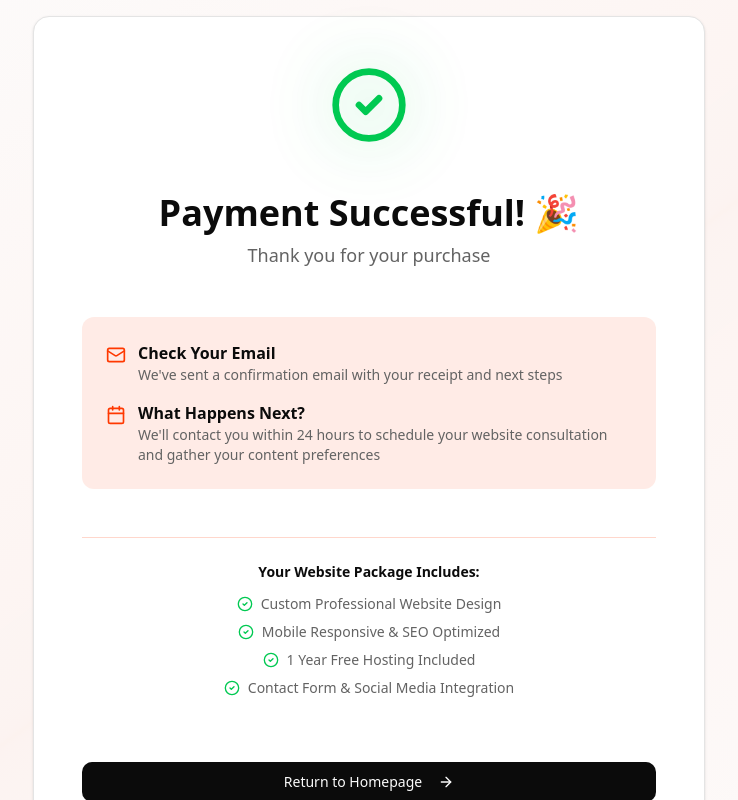
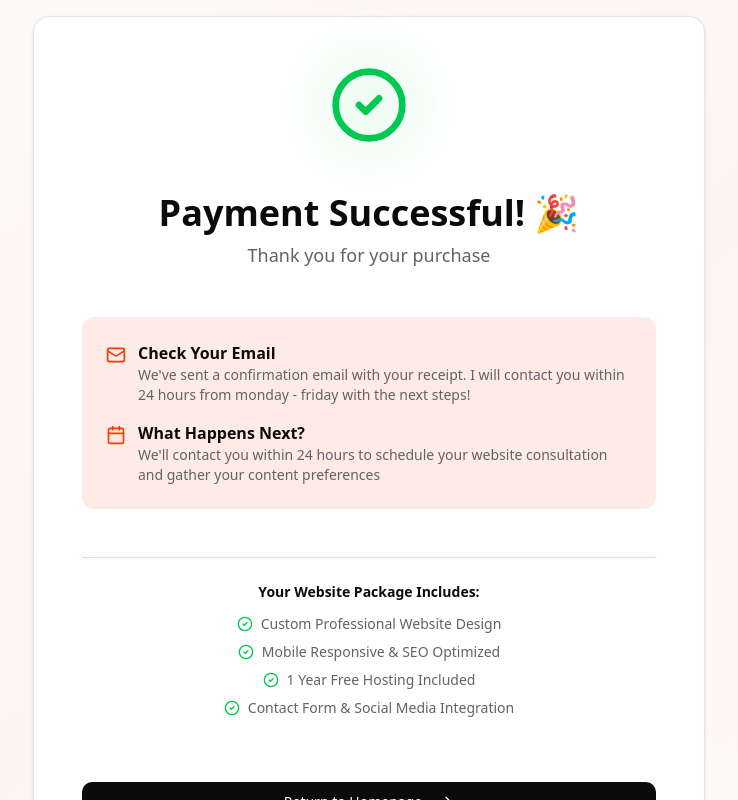
Before and after one commit to alexb105/ptboost-sales-website, a Next.js app: page /success in a window 1280 px wide. Shown: the top 800 px of the page, without its empty margins (271-1009 px from the left). Built offline with nearby package versions, Linux system fonts and the light colour scheme.

Commit message:
Update success page

```diff
--- a/app/success/page.tsx
+++ b/app/success/page.tsx
@@ -98,7 +98,7 @@ export default function SuccessPage() {
                 {email ? (
                   <>We've sent a confirmation to <span className="font-medium text-foreground">{email}</span></>
                 ) : (
-                  "We've sent a confirmation email with your receipt and next steps"
+                  "We've sent a confirmation email with your receipt. I will contact you within 24 hours from monday - friday with the next steps!"
                 )}
               </p>
             </div>
```
